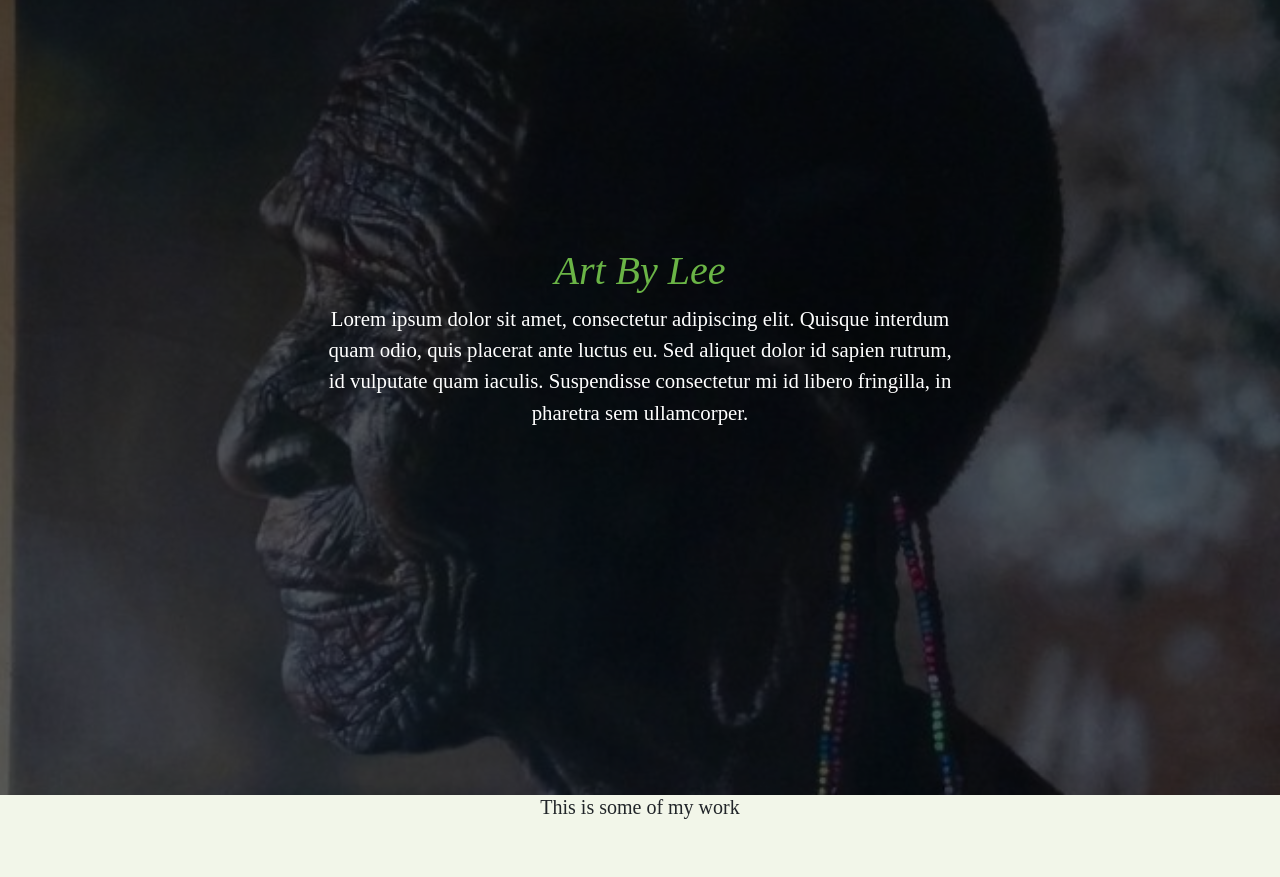
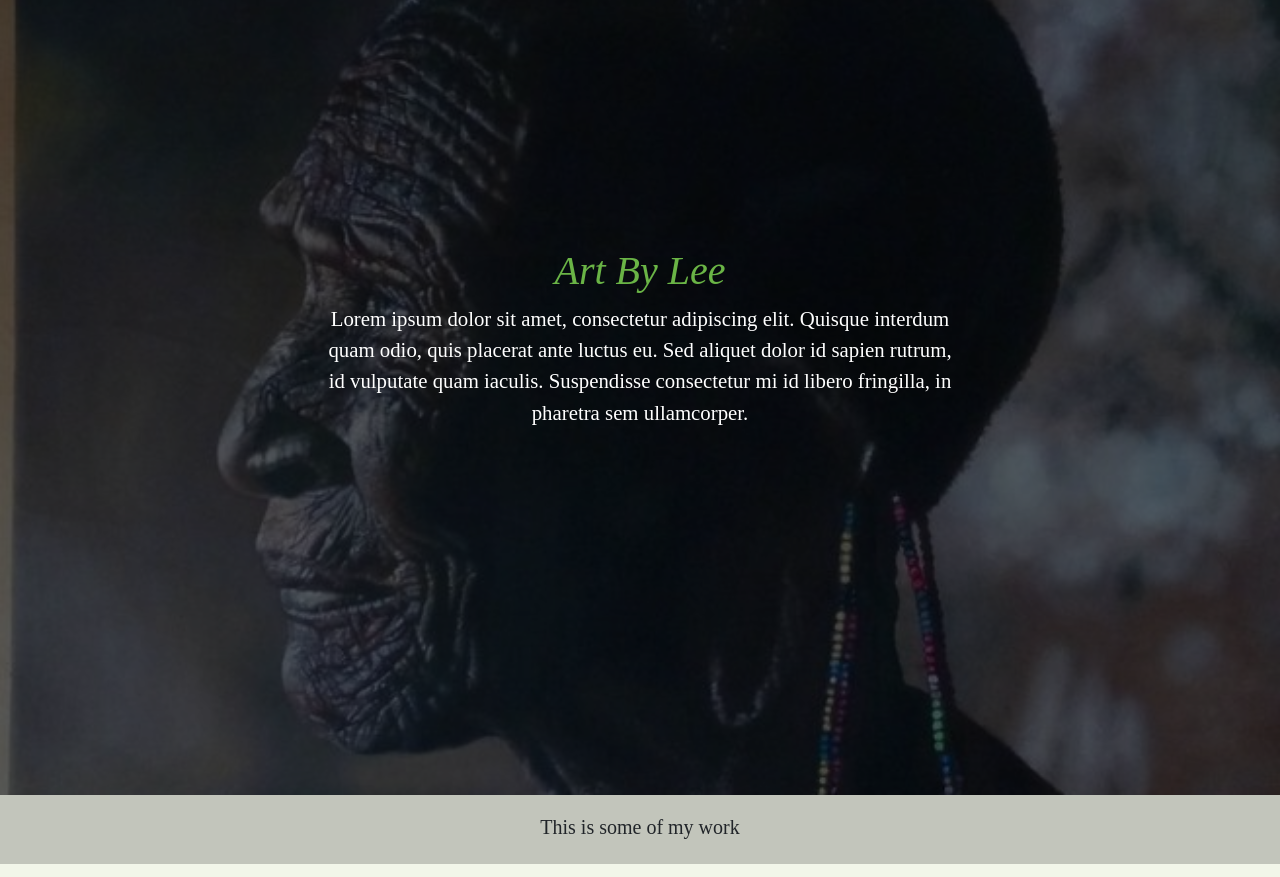
Before and after one commit to derrickwaweru/artbylee, a plain HTML site: page index.html in a window 1280 px wide. Shown: the part 61-938 px from the top of the page. Drawn offline with Linux system fonts and the light colour scheme; a web font is replaced by a local one.

```diff
--- a/main.css
+++ b/main.css
@@ -192,6 +192,9 @@ img {
 
 .touch p{
 text-align: center;
+background-color: rgba(0, 0, 0, 0.2);
+padding-top:20px;
+padding-bottom:25px;
 }
 
 body {
```
